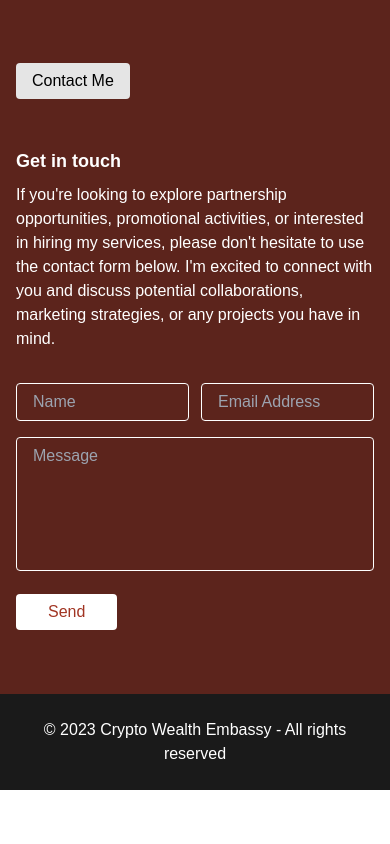
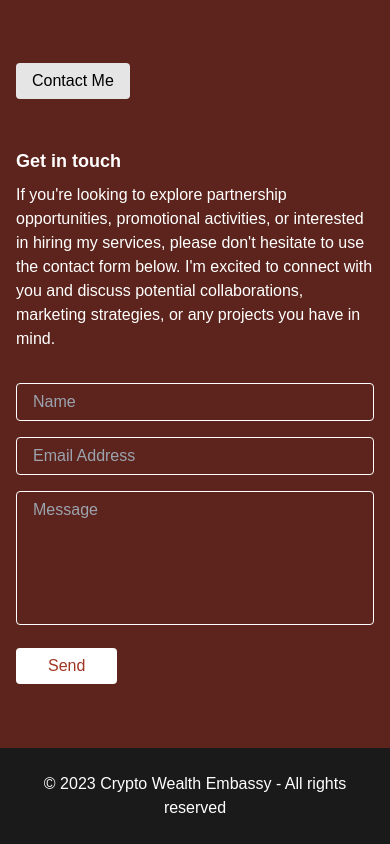
Before and after one commit to Sheriff10/cwe-consult, a React (Create React App) app: page / in a window 390 px wide. Shown: the part 3717-4561 px from the top of the page. Before the commit the page ends 4507 px from the top, so only its background shows below. Built offline with nearby package versions, Linux system fonts and the light colour scheme.

Commit message:
Refactor layout in contact form

```diff
--- a/src/components/page/Contact.jsx
+++ b/src/components/page/Contact.jsx
@@ -20,7 +20,7 @@
           </div>
 
           <form>
-            <div className="flex gap-3">
+            <div className="flex flex-col gap-4 md:flex-row">
               <input
                 type="text"
                 name="name"
```
